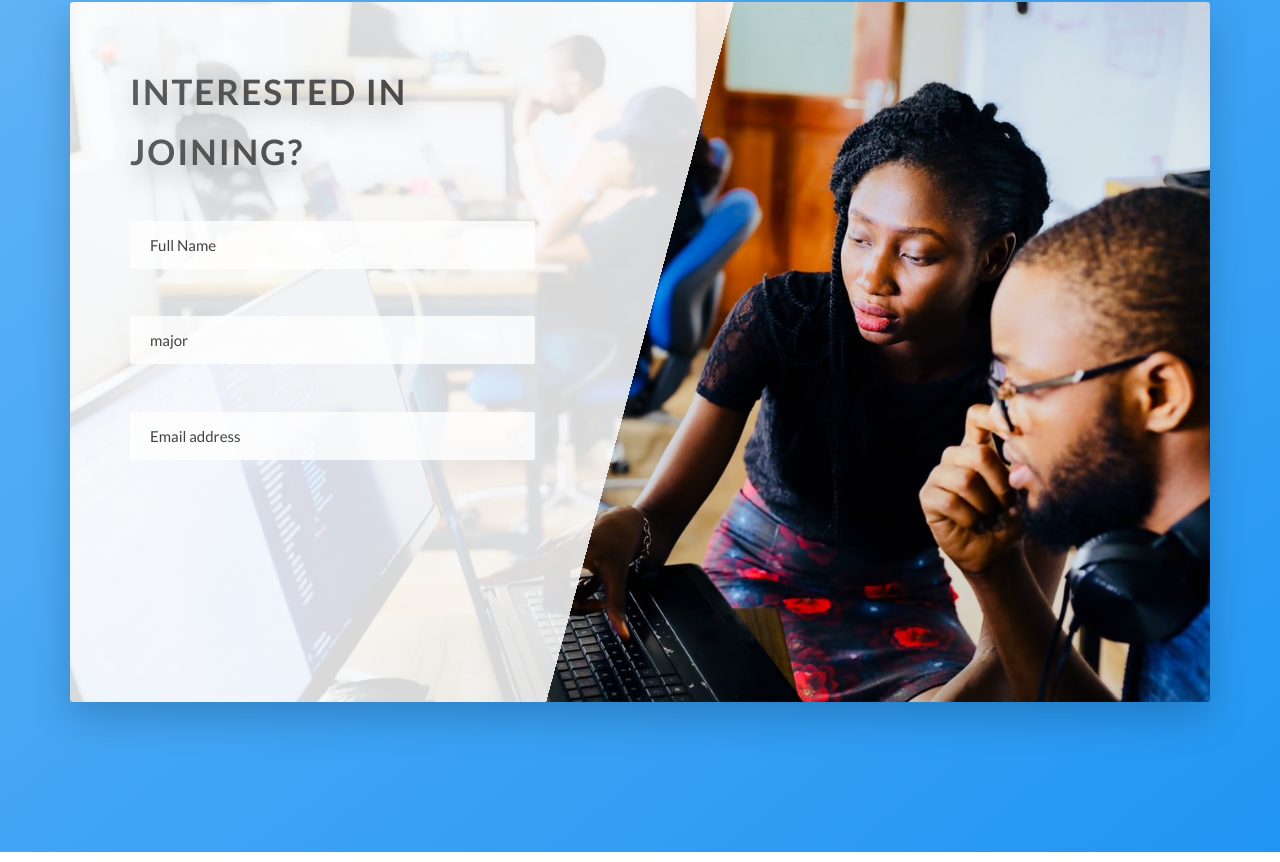
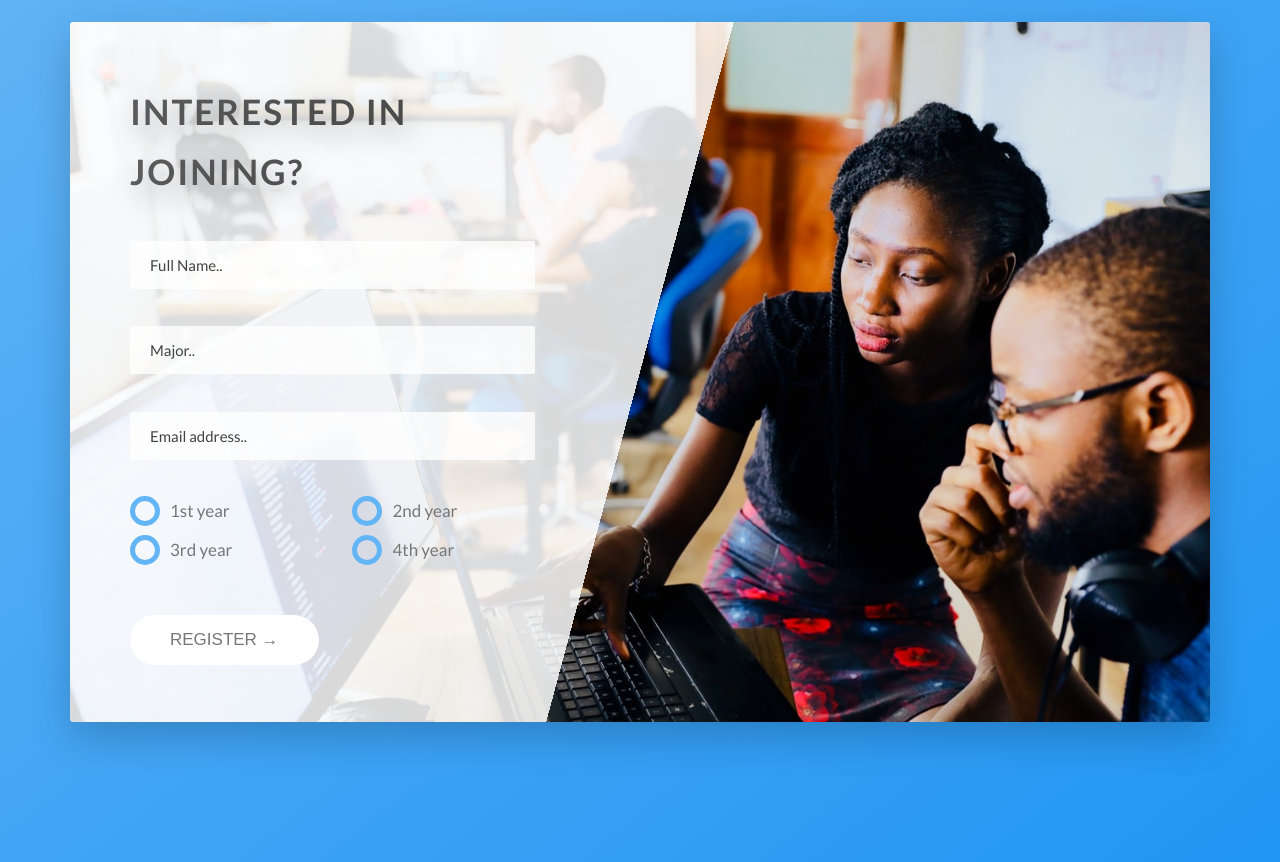
Before and after one commit to mattcoding4days/VIU-DSC-Fontend, a website: page index.html in a window 1280 px wide. Shown: the part 5287-6149 px from the top of the page. Drawn offline with Linux system fonts and the light colour scheme.

Commit message:
Finished register section

```diff
--- a/index.html
+++ b/index.html
@@ -473,21 +473,61 @@ Developed by the:
                 <!-- Name -->
                 <div class="form__group">
                   <input class="form__input" id="name"
-                    type="text" placeholder="Full Name" required>
+                    type="text" placeholder="Full Name.." required>
                   <label class="form__label" for="name">Full Name</label>
                 </div>
                 <!-- major -->
                 <div class="form__group">
                   <input class="form__input" id="major"
-                    type="text" placeholder="major" required>
+                    type="text" placeholder="Major.." required>
                   <label class="form__label" for="major">Major</label>
                 </div>
                 <!-- email -->
                 <div class="form__group">
                   <input class="form__input" id="email"
-                    type="email" placeholder="Email address" required>
+                    type="email" placeholder="Email address.." required>
                   <label class="form__label" for="name">Email</label>
                 </div>
+
+                <!-- Radio Buttons -->
+                <div class="form__group">
+                  <div class="form__radio-group">
+                    <input class="form__radio-input" type="radio" id="small" name="year">
+                    <label class="form__radio-label" for="small">
+                      <span class="form__radio-button"></span>
+                      1st year
+                    </label>
+                  </div>
+
+                  <div class="form__radio-group">
+                    <input class="form__radio-input" type="radio" id="small" name="year">
+                    <label class="form__radio-label" for="small">
+                      <span class="form__radio-button"></span>
+                      2nd year
+                    </label>
+                  </div>
+
+                  <div class="form__radio-group">
+                    <input class="form__radio-input" type="radio" id="small" name="year">
+                    <label class="form__radio-label" for="small">
+                      <span class="form__radio-button"></span>
+                      3rd year
+                    </label>
+                  </div>
+
+                  <div class="form__radio-group">
+                    <input class="form__radio-input" type="radio" id="small" name="year">
+                    <label class="form__radio-label" for="small">
+                      <span class="form__radio-button"></span>
+                      4th year
+                    </label>
+                  </div>
+                </div>
+
+                <div class="form__group u-margin-top-small">
+                  <button class=" btn btn--white" href="#">Register &rarr;</button>
+                </div>
+
               </form>
             </div>
           </div>
--- a/package.json
+++ b/package.json
@@ -6,7 +6,7 @@
   "scripts": {
       "compile:sass": "node-sass sass/main.scss css/style.css -w"
   },
-  "author": "",
+  "author": "Matt Williams",
   "license": "ISC",
   "devDependencies": {
     "node-sass": "^4.12.0"
--- a/sass/base/_utilities.scss
+++ b/sass/base/_utilities.scss
@@ -14,3 +14,8 @@
 .u-margin-bottom-small { margin-bottom: 1.5rem; }
 .u-margin-bottom-medium { margin-bottom: 4rem; }
 .u-margin-bottom-big { margin-bottom: 8rem; }
+
+.u-margin-top-small { margin-top: 4rem !important; }
+.u-margin-top-medium { margin-top: 6rem !important; }
+.u-margin-top-big { margin-top: 8rem !important; }
+.u-margin-top-huge { margin-top: 10rem !important; }
--- a/sass/components/_button.scss
+++ b/sass/components/_button.scss
@@ -16,9 +16,14 @@
     font-size: $default-font-size;
     border: none;
     cursor: pointer;
+
+    // change only for the <button> element
+    border: none;
+    cursor: pointer;
   }
 
-  &:hover {
+  &:hover,
+  &:focus {
     /* move the button up on hover */
     transform: translateY(-3px);
     /*          x  y   blurr   color*/
--- a/sass/components/_form.scss
+++ b/sass/components/_form.scss
@@ -1,7 +1,7 @@
 .form {
 
   &__group:not(:last-child) {
-    margin-bottom: 2rem;
+    margin-bottom: 1rem;
   }
 
   &__input {
@@ -41,7 +41,7 @@
     font-weight: 700;
     margin-left: 2rem;
     margin-top: .7rem;
-    display: block;
+    display: inline-block;
     transition: all .3s;
   }
 
@@ -51,4 +51,53 @@
     visibility: hidden;
     transform: translateY(-4rem);
   }
+
+  &__radio-group {
+    width: 49%;
+    // display side by side
+    display: inline-block;
+    padding-bottom: 1rem;
+  }
+
+  &__radio-input {
+    display: none;
+  }
+
+  &__radio-label {
+    font-size: $default-font-size;
+    cursor: pointer;
+    position: relative;
+    padding-left: 4rem;
+  }
+
+  &__radio-button{
+    height: 3rem;
+    width: 3rem;
+    border: 5px solid $color-primary;
+    border-radius: 50%;
+    display: inline-block;
+    position: absolute;
+    left: 0;
+    top: -.4rem;
+
+    &::after {
+      content: "";
+      display: inline-block;
+      height: 1.3rem;
+      width: 1.3rem;
+      border-radius: 50%;
+      position: absolute;
+      left: 50%;
+      top: 50%;
+      transform: translate(-50%, -50%);
+      background-color: $color-primary;
+      opacity: 0;
+      transition: opacity .2s;
+    }
+  }
+
+  &__radio-input:checked ~ &__radio-label &__radio-button::after {
+    opacity: 1;
+  }
+
 }
```
Also changed, not shown: css/style.css, img/terminal.jpg (deleted), 3 other files.
